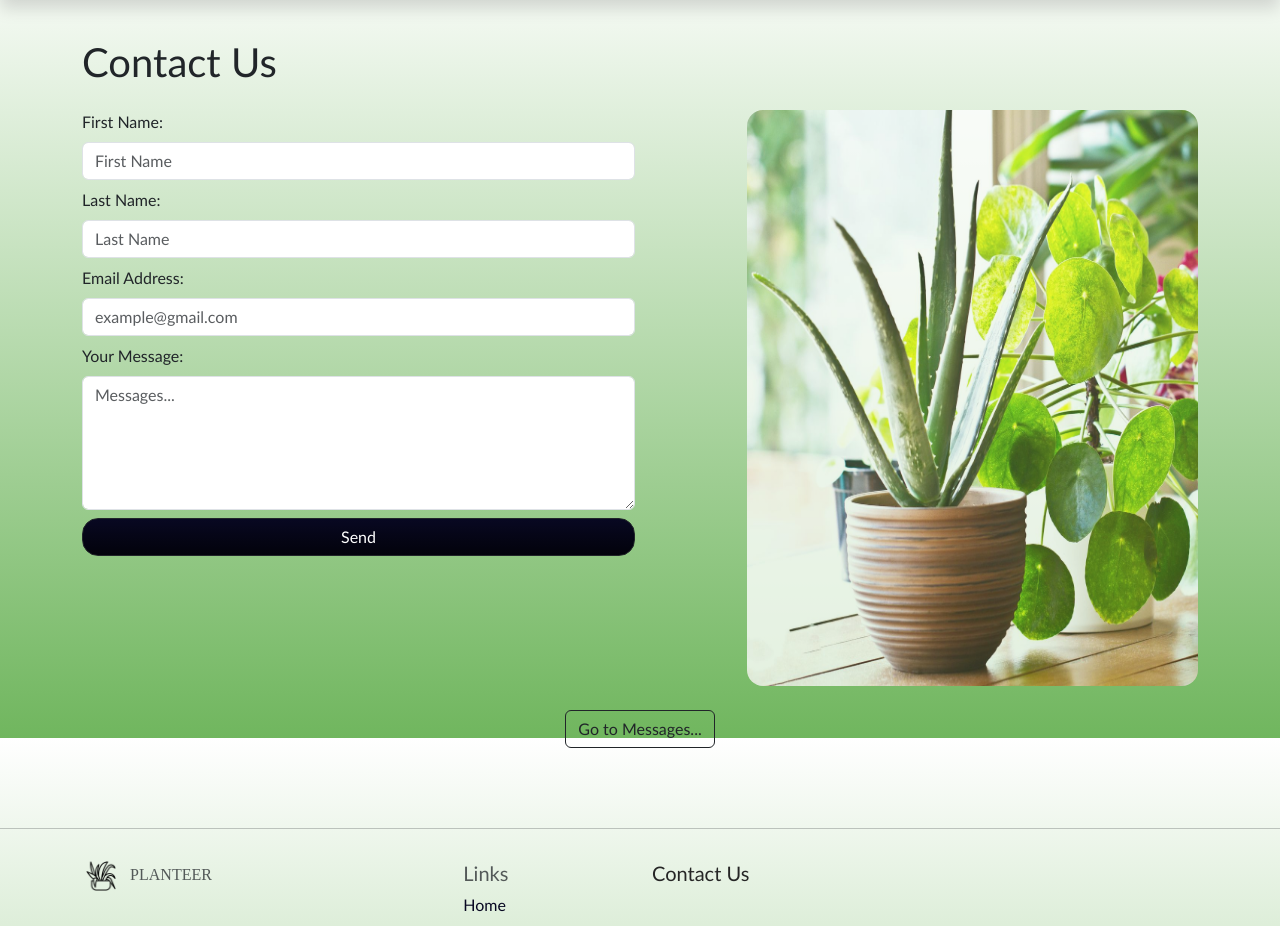
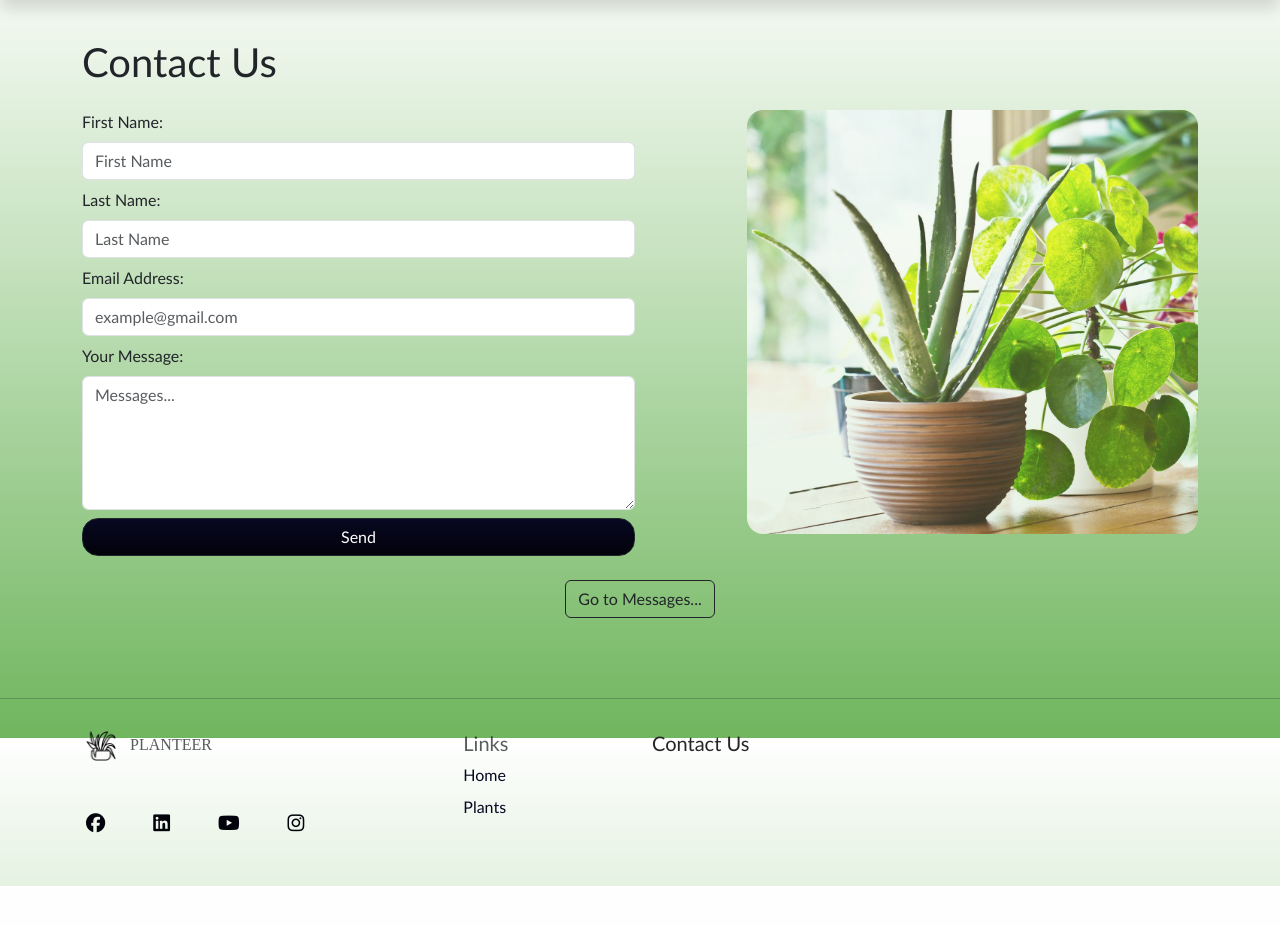
Before and after one commit to T-Python-Feb-24/LAB-ORM-2-PLANTEER, a Django app: page /plants/contact_us/ in a window 1280 px wide. Shown: the part 62-988 px from the top of the page. After the commit the page ends 948 px from the top, so only its background shows below. Run offline with Django 5.2, Linux system fonts and the light colour scheme; some libraries are stand-ins or nearby versions; some web fonts are replaced.

Commit message:
edit height

```diff
--- a/Planteer/main/templates/main/contact.html
+++ b/Planteer/main/templates/main/contact.html
@@ -32,7 +32,7 @@
                 </div>
 
                 <div class="col col-md-5 order-1 order-md-2">
-                    <img src="{% static 'images/plan.jpg' %}" alt="image" class="rounded-4" style="opacity: 0.8; background-size: cover; width: 100%; height: 72vh;">
+                    <img src="{% static 'images/plan.jpg' %}" alt="image" class="rounded-4" style="opacity: 0.8; background-size: cover; width: 100%; height: 53vh;">
                 </div>
             </div> <!-- row 2 -->
 
```
